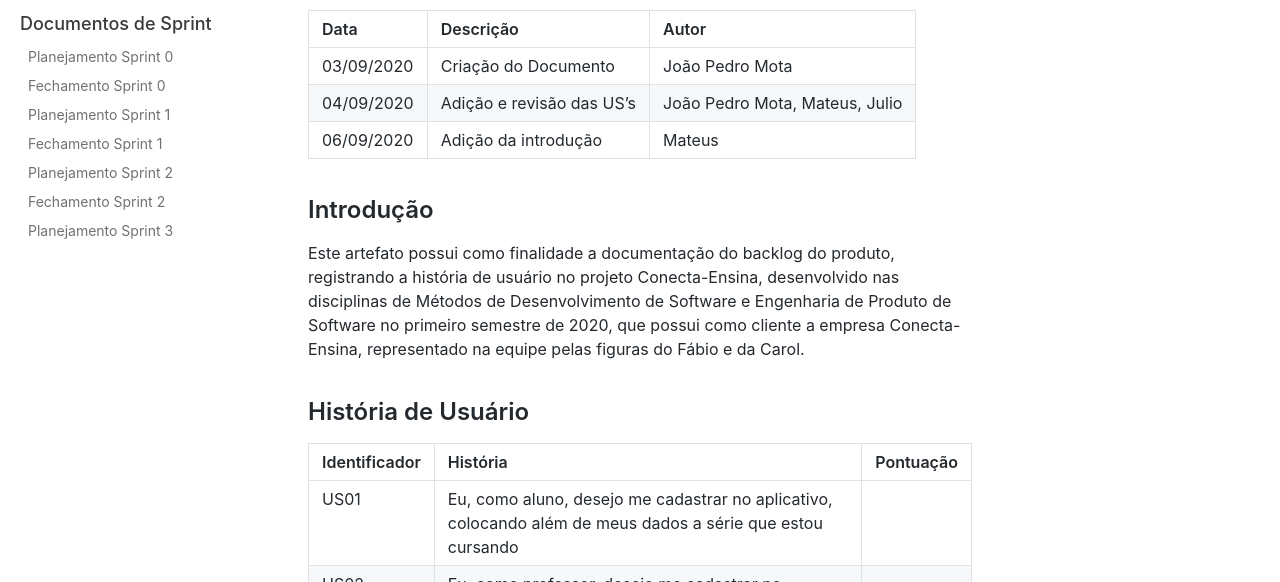
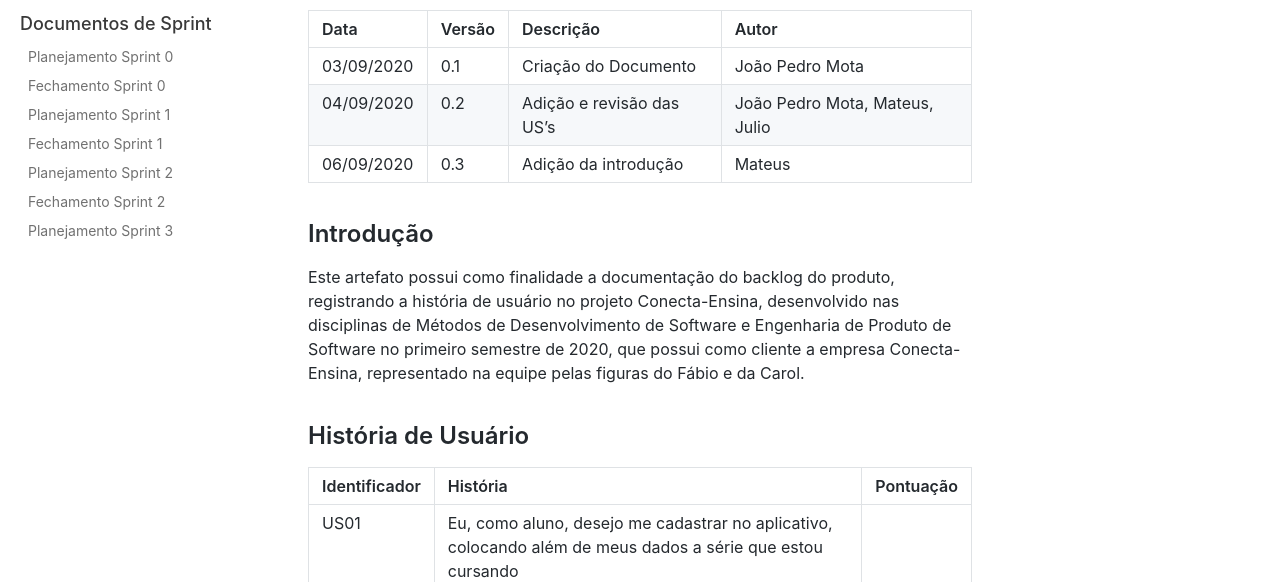
Before and after one commit to fga-eps-mds/2020.1-Conecta-Ensina-Wiki, a plain HTML site: page docs/backlogDoProduto.html in a window 1280 px wide. Shown: the part 218-800 px from the top of the page. Drawn offline with nearby package versions, Linux system fonts and the light colour scheme.

Commit message:
Deploy website
Deploy website version based on f78f7935ed1132f51518dce341a57a0e5db84acf

```diff
--- a/docs/backlogDoProduto.html
+++ b/docs/backlogDoProduto.html
@@ -57,12 +57,12 @@
         </script></nav></div><div class="container mainContainer docsContainer"><div class="wrapper"><div class="post"><header class="postHeader"><h1 id="__docusaurus" class="postHeaderTitle">Backlog do produto</h1></header><article><div><span><h2><a class="anchor" aria-hidden="true" id="histórico-de-versão"></a><a href="#histórico-de-versão" aria-hidden="true" class="hash-link"><svg class="hash-link-icon" aria-hidden="true" height="16" version="1.1" viewBox="0 0 16 16" width="16"><path fill-rule="evenodd" d="M4 9h1v1H4c-1.5 0-3-1.69-3-3.5S2.55 3 4 3h4c1.45 0 3 1.69 3 3.5 0 1.41-.91 2.72-2 3.25V8.59c.58-.45 1-1.27 1-2.09C10 5.22 8.98 4 8 4H4c-.98 0-2 1.22-2 2.5S3 9 4 9zm9-3h-1v1h1c1 0 2 1.22 2 2.5S13.98 12 13 12H9c-.98 0-2-1.22-2-2.5 0-.83.42-1.64 1-2.09V6.25c-1.09.53-2 1.84-2 3.25C6 11.31 7.55 13 9 13h4c1.45 0 3-1.69 3-3.5S14.5 6 13 6z"></path></svg></a>Histórico de Versão</h2>
 <table>
 <thead>
-<tr><th>Data</th><th>Descrição</th><th>Autor</th></tr>
+<tr><th>Data</th><th>Versão</th><th>Descrição</th><th>Autor</th></tr>
 </thead>
 <tbody>
-<tr><td>03/09/2020</td><td>Criação do Documento</td><td>João Pedro Mota</td></tr>
-<tr><td>04/09/2020</td><td>Adição e revisão das US’s</td><td>João Pedro Mota, Mateus, Julio</td></tr>
-<tr><td>06/09/2020</td><td>Adição da introdução</td><td>Mateus</td></tr>
+<tr><td>03/09/2020</td><td>0.1</td><td>Criação do Documento</td><td>João Pedro Mota</td></tr>
+<tr><td>04/09/2020</td><td>0.2</td><td>Adição e revisão das US’s</td><td>João Pedro Mota, Mateus, Julio</td></tr>
+<tr><td>06/09/2020</td><td>0.3</td><td>Adição da introdução</td><td>Mateus</td></tr>
 </tbody>
 </table>
 <h2><a class="anchor" aria-hidden="true" id="introdução"></a><a href="#introdução" aria-hidden="true" class="hash-link"><svg class="hash-link-icon" aria-hidden="true" height="16" version="1.1" viewBox="0 0 16 16" width="16"><path fill-rule="evenodd" d="M4 9h1v1H4c-1.5 0-3-1.69-3-3.5S2.55 3 4 3h4c1.45 0 3 1.69 3 3.5 0 1.41-.91 2.72-2 3.25V8.59c.58-.45 1-1.27 1-2.09C10 5.22 8.98 4 8 4H4c-.98 0-2 1.22-2 2.5S3 9 4 9zm9-3h-1v1h1c1 0 2 1.22 2 2.5S13.98 12 13 12H9c-.98 0-2-1.22-2-2.5 0-.83.42-1.64 1-2.09V6.25c-1.09.53-2 1.84-2 3.25C6 11.31 7.55 13 9 13h4c1.45 0 3-1.69 3-3.5S14.5 6 13 6z"></path></svg></a>Introdução</h2>
```
Also changed, not shown: docs/backlogDoProduto/index.html (+4 -4 lines).
